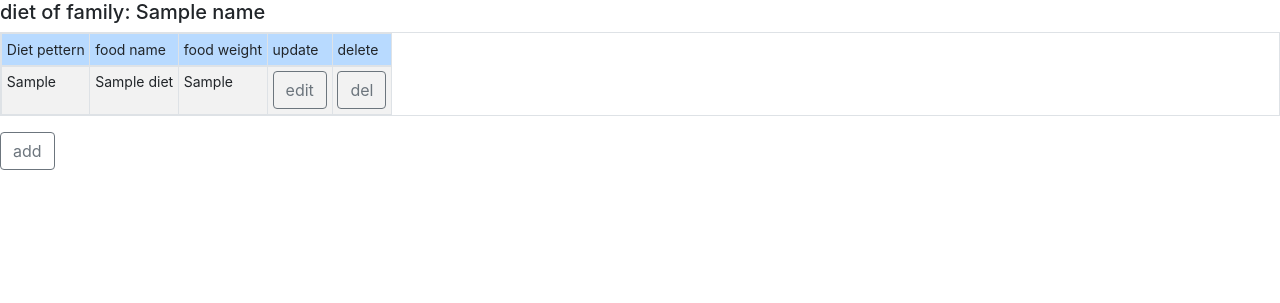
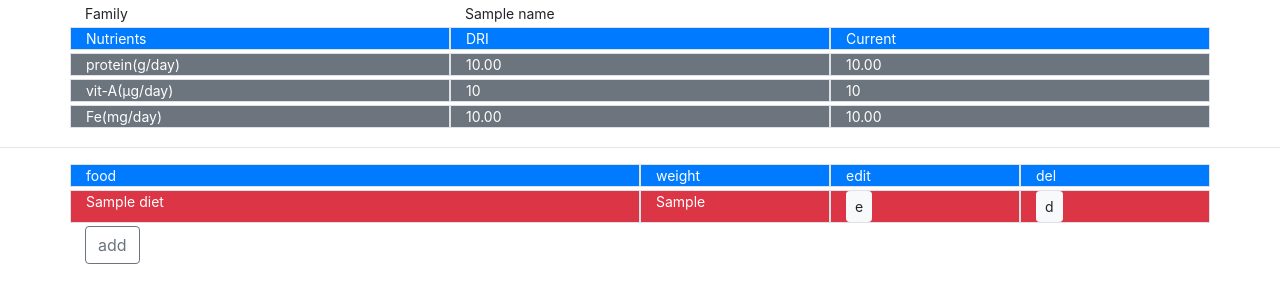
Before and after one commit to snakada1615/ifna08, a Django app: template app/templates/app/diet_list.html in a window 1280 px wide. Shown: the part 37-340 px from the top of the page. Run offline with Django 3.2, Linux system fonts and the light colour scheme; the template is opened without the code that fills it: most values are stand-ins (such as "Sample title", 1, 10 or a date in 2020); some libraries are stand-ins or nearby versions.

Commit message:
Diet_create, List, Delete, Update done and try to add FamilyList functions 190316

```diff
--- a/app/templates/app/diet_list.html
+++ b/app/templates/app/diet_list.html
@@ -1,29 +1,105 @@
 {% extends 'app/base.html' %}
 
 {% block content %}
-	<h5>diet of family: {{name}}</h5>
-    <table class="table table-bordered table-striped table-sm table-responsive">
-			<thead>
-				<tr class="table-primary">
-					<td>Diet pettern</td>
-					<td>food name</td>
-					<td>food weight</td>
-					<td>update</td>
-					<td>delete</td>
-				</tr>
-			</thead>
-			<tbody>
-        {% for diet in mylist %}
-          <tr>
-						<td>{{ diet.get_diet_type_display }}</td>
-						<td>{{ diet.Food_name }}</td>
-            <td>{{ diet.food_wt }}</td>
-						<td><a class="btn btn-outline-secondary " href="{% url 'diet_update' pk=diet.pk  familyid=diet.familyid %}">edit</a></td>
-						<td><a class="btn btn-outline-secondary " href="{% url 'diet_delete' pk=diet.pk  familyid=diet.familyid %}">del</a></td>
-          </tr>
-        {% endfor %}
-      </tbody>
-    </table>
+{% load humanize %}
+	<div class="container">
+		<div class="row">
+			<div class="col-4">
+				Family
+			</div>
+			<div class="col-4">
+				{{name}}
+			</div>
+		</div>
+	</div>
+
+	<div class="container text-white">
+		<div class="row bg-primary">
+			<div class="col-4 border">
+				Nutrients
+			</div>
+			<div class="col-4 border">
+				DRI
+			</div>
+			<div class="col-4 border">
+				Current
+			</div>
+		</div>
+		<div class="row">
+				<div class="col-4 border bg-secondary">
+					protein(g/day)
+				</div>
+				<div class="col-4 border bg-secondary">
+					{{dri_p|floatformat:2}}
+				</div>
+				<div class="col-4 border bg-secondary">
+					{{sum_p|floatformat:2}}
+				</div>
+		</div>
+		<div class="row">
+				<div class="col-4 border bg-secondary">
+					vit-A(μg/day)
+				</div>
+				<div class="col-4 border bg-secondary">
+					{{dri_v|intcomma}}
+				</div>
+				<div class="col-4 border bg-secondary">
+					{{sum_v|intcomma}}
+				</div>
+		</div>
+		<div class="row">
+				<div class="col-4 border bg-secondary">
+					Fe(mg/day)
+				</div>
+				<div class="col-4 border bg-secondary">
+					{{dri_f|floatformat:2}}
+				</div>
+				<div class="col-4 border bg-secondary">
+					{{sum_f|floatformat:2}}
+				</div>
+		</div>
+		<div class="row">
+		</div>
+	</div>
+
+			<hr>
+
+	<div class="container text-white">
+		<div class="row bg-primary">
+			<div class="col-6 border">
+				food
+			</div>
+			<div class="col-2 border">
+				weight
+			</div>
+			<div class="col-2 border">
+				edit
+			</div>
+			<div class="col-2 border">
+				del
+			</div>
+		</div>
+		{% for diet in mylist %}
+			{% if diet.diet_type == 1 %}
+			<div class="row bg-success">
+			{% else %}
+			<div class="row bg-danger">
+			{% endif %}
+				<div class="col-6 border">
+					{{ diet.Food_name }}
+				</div>
+				<div class="col-2 border">
+					{{ diet.food_wt }}
+				</div>
+				<div class="col-2 border  align-items-center">
+					<td><a class="btn btn-light btn-sm" href="{% url 'diet_update' pk=diet.pk  familyid=diet.familyid %}">e</a></td>
+				</div>
+				<div class="col-2 border">
+					<td><a class="btn btn-light btn-sm" href="{% url 'diet_delete' pk=diet.pk  familyid=diet.familyid %}">d</a></td>
+				</div>
+			</div>
+		{% endfor %}
+
 		{% if familyid %}
 		<td><a class="btn btn-outline-secondary" href="{% url 'diet_create' familyid=familyid %}">add</a></td>
 		{% endif %}
--- a/app/urls.py
+++ b/app/urls.py
@@ -23,4 +23,8 @@ urlpatterns = [
     path('diet/detail/<int:familyid>/<int:pk>/', DietDetailView.as_view(), name='diet_detail'),
     path('diet/update/<int:familyid>/<int:pk>/', DietUpdateView.as_view(), name='diet_update'),
     path('diet/delete/<int:familyid>/<int:pk>/', DietDeleteView.as_view(), name='diet_delete'),
+    path('FamilyList/list/',  DietListView.as_view(), name='FamilyList_index'),
+    path('FamilyList/create/', DietCreateView.as_view(), name='FamilyList_create'),
+    path('FamilyList/update/<int:familyid>/', DietUpdateView.as_view(), name='FamilyList_update'),
+    path('FamilyList/delete/<int:familyid>/', DietDeleteView.as_view(), name='FamilyList_delete'),
 ]
```
Also changed, not shown: app/forms.py (+29 -4 lines), app/models.py (+38 -1 lines), app/views.py (+33 -9 lines), app/migrations/0007_auto_20190315_2355.py (added), app/migrations/0008_auto_20190316_0906.py (added), app/migrations/0009_auto_20190316_1105.py (added), app/migrations/0010_auto_20190316_1241.py (added).
